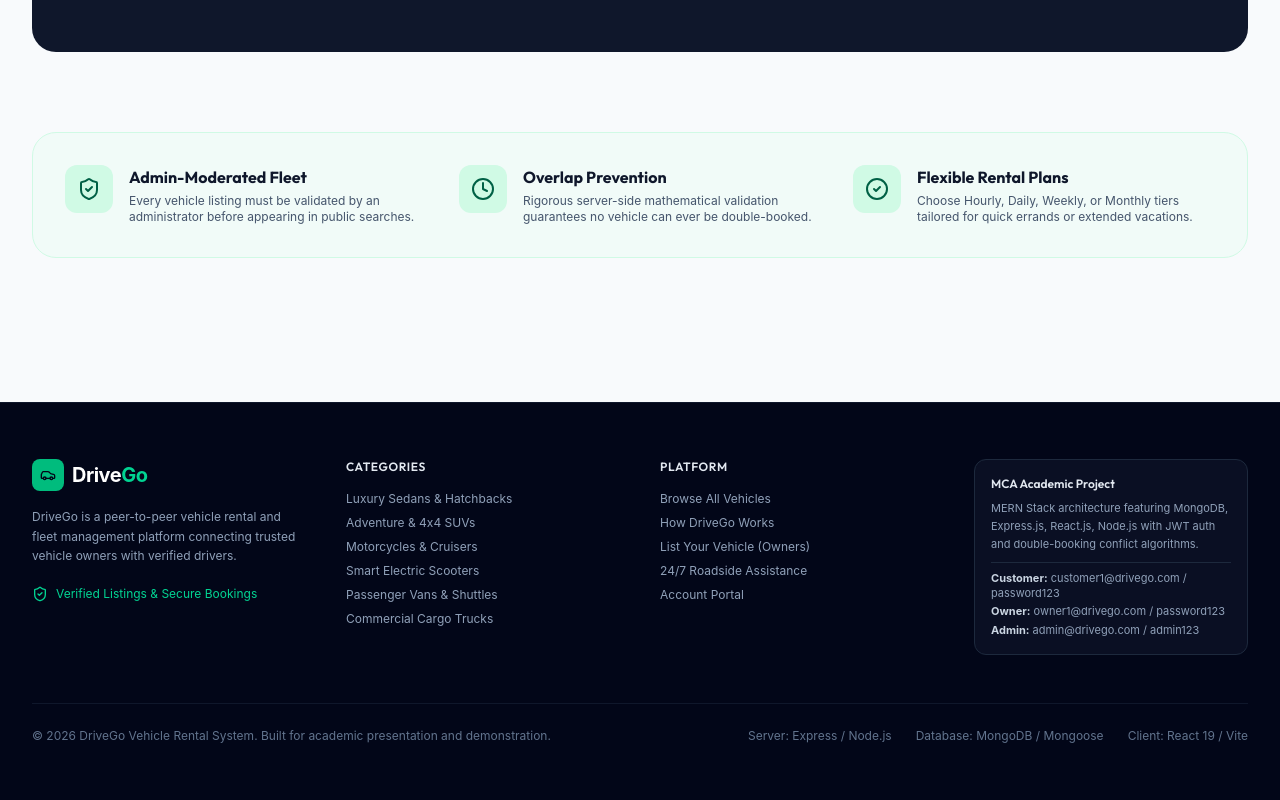
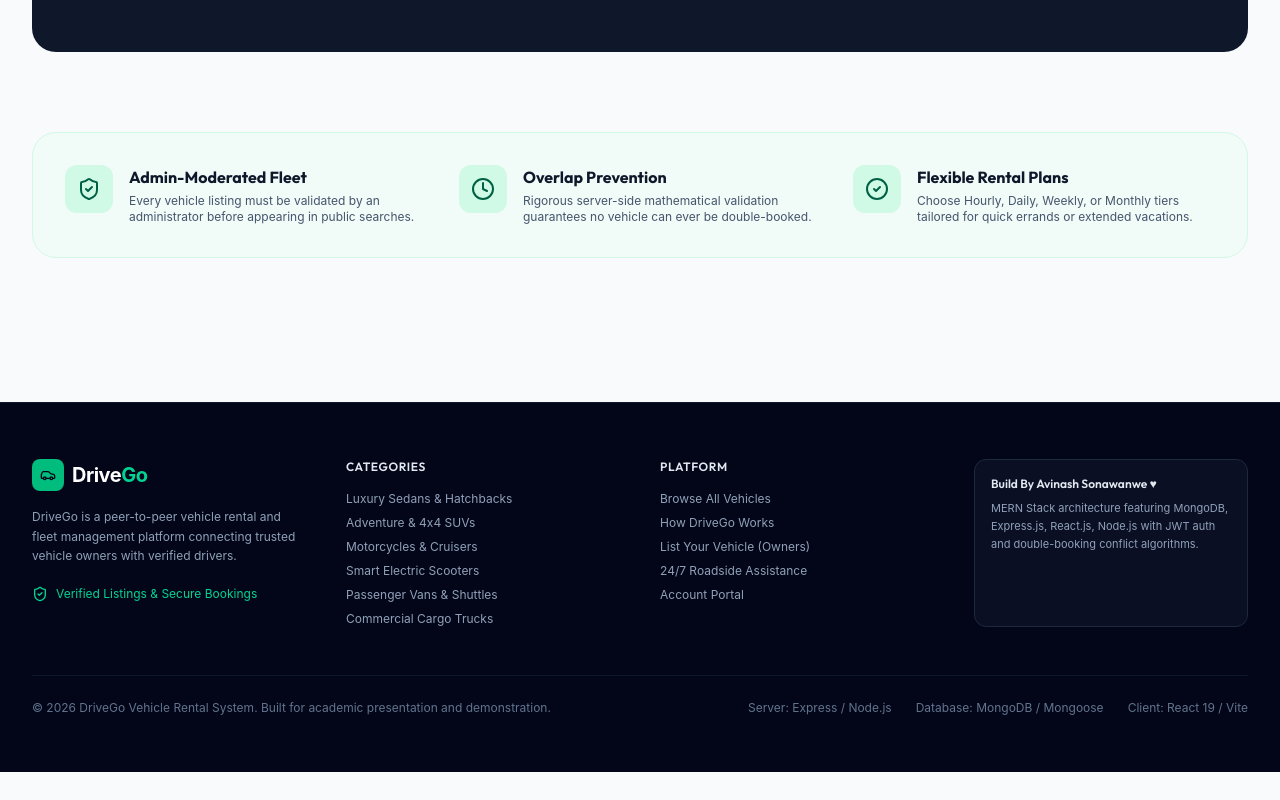
Before and after one commit to SoyamKayasth/drivego-Vehicle-Rental---Booking-Management-System, a React (Vite) app: page / in a window 1280 px wide. Shown: the part 1773-2573 px from the top of the page. After the commit the page ends 2545 px from the top, so only its background shows below. Built offline with nearby package versions, Linux system fonts and the light colour scheme; no server answers.

Commit message:
make changes in footer content

```diff
--- a/src/components/common/Footer.jsx
+++ b/src/components/common/Footer.jsx
@@ -57,15 +57,11 @@ export const Footer = () => {
 
           {/* MCA Portfolio & Test Credentials */}
           <div className="bg-slate-900/60 p-4 rounded-xl border border-slate-800 space-y-2 text-xs">
-            <h4 className="font-semibold text-slate-200">MCA Academic Project</h4>
+            <h4 className="font-semibold text-slate-200">Build By Avinash Sonawanwe &hearts;</h4>
             <p className="text-slate-400 text-[11px] leading-relaxed">
               MERN Stack architecture featuring MongoDB, Express.js, React.js, Node.js with JWT auth and double-booking conflict algorithms.
             </p>
-            <div className="pt-2 border-t border-slate-800 text-[11px] text-slate-400 space-y-1">
-              <div><strong className="text-slate-300">Customer:</strong> customer1@drivego.com / password123</div>
-              <div><strong className="text-slate-300">Owner:</strong> owner1@drivego.com / password123</div>
-              <div><strong className="text-slate-300">Admin:</strong> admin@drivego.com / admin123</div>
-            </div>
+
           </div>
         </div>
 
```
